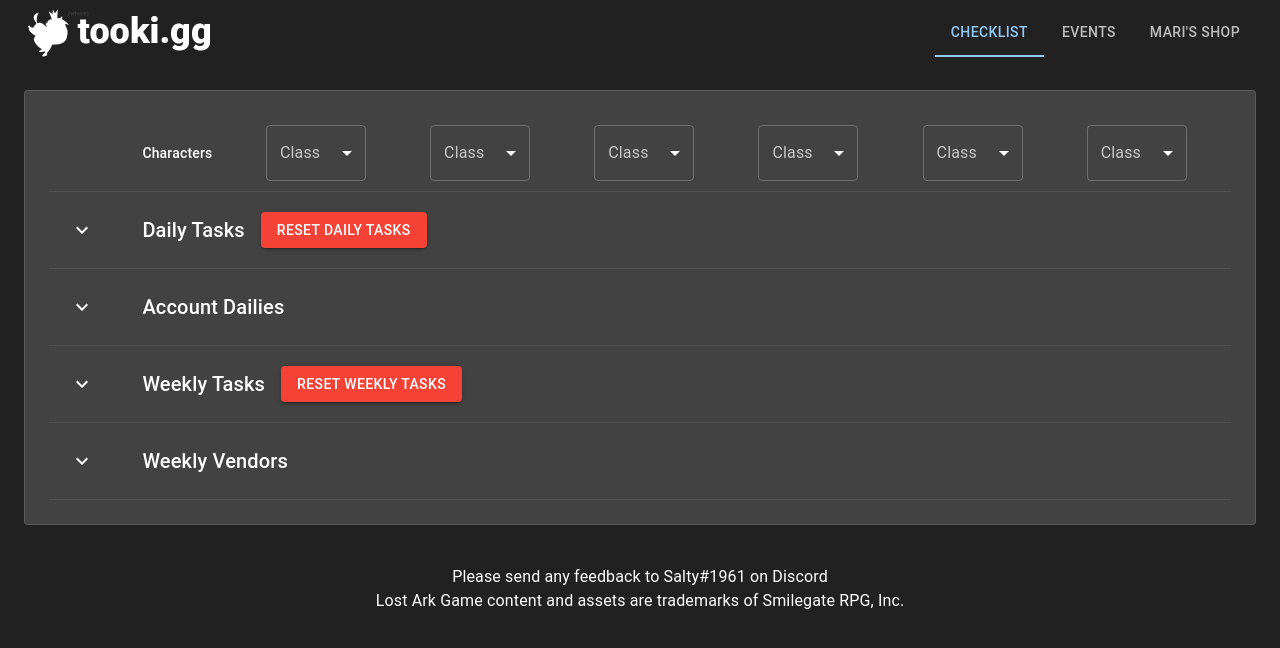
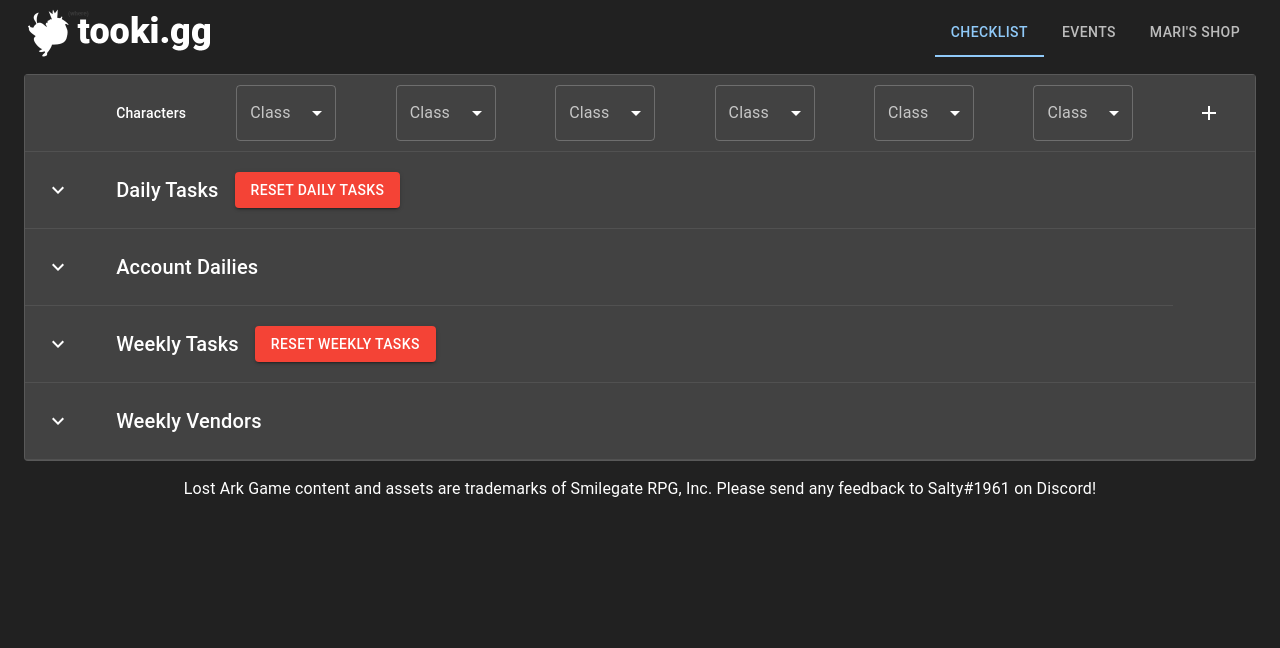
Before and after one commit to datmeal/tooki.gg-lostarkchecklist, a React (Create React App) app: page / in a window 1280 px wide. Shown: the top 648 px of the page. Built offline with nearby package versions, Linux system fonts and the light colour scheme.

Commit message:
Add Character feature added

```diff
--- a/src/App.js
+++ b/src/App.js
@@ -75,25 +75,57 @@ const defaultValues = {
     vendorPirate: false,
     vendorRift: false,
     vendorChaos: false,
+    vendorPvp: false,
   },
   rosterStatus: {
+    eventguardian: false,
     grandprix: false,
     adv: false,
     cal: false,
     chaosgate: false,
     anguishedisle: false,
-    rapportsong1: false,
-    rapportsong2: false,
-    rapportsong3: false,
-    rapportsong4: false,
-    rapportsong5: false,
-    rapportsong6: false,
-    rapportemote1: false,
-    rapportemote2: false,
-    rapportemote3: false,
-    rapportemote4: false,
-    rapportemote5: false,
-    rapportemote6: false,
+    rapport1: {
+      name: "Beatrice",
+      song1: false,
+      song2: false,
+      emote1: false,
+      emote2: false,
+    },
+    rapport2: {
+      name: "Sasha",
+      song1: false,
+      song2: false,
+      emote1: false,
+      emote2: false,
+    },
+    rapport3: {
+      name: "Nineveh",
+      song1: false,
+      song2: false,
+      emote1: false,
+      emote2: false,
+    },
+    rapport4: {
+      name: "Blackfang",
+      song1: false,
+      song2: false,
+      emote1: false,
+      emote2: false,
+    },
+    rapport5: {
+      name: "Thighrain",
+      song1: false,
+      song2: false,
+      emote1: false,
+      emote2: false,
+    },
+    rapport6: {
+      name: "Mari",
+      song1: false,
+      song2: false,
+      emote1: false,
+      emote2: false,
+    },
   },
 };
 
@@ -107,13 +139,52 @@ const useStore = create((set, get) => ({
     }));
     localStorage.setItem("siteSettings", JSON.stringify(get().siteSettings));
   },
+  addCharacter: () => {
+    set((state) => ({
+      taskStatus: state.taskStatus.concat({
+        id: state.taskStatus.length,
+        name: "",
+        class: "",
+        dailies: defaultValues.dailies,
+        weeklies: defaultValues.weeklies,
+        weeklyVendors: defaultValues.weeklyVendors,
+      }),
+    }));
+    localStorage.setItem("taskStatus", JSON.stringify(get().taskStatus));
+  },
   resetDailyTasks: () => {
     set((state) => ({
       taskStatus: state.taskStatus.map((item) => ({
         ...item,
         dailies: defaultValues.dailies,
       })),
-      rosterStatus: defaultValues.rosterStatus,
+      // rosterStatus: defaultValues.rosterStatus,
+      rosterStatus: _.reduce(
+        state.rosterStatus,
+        (result, status, item) => {
+          const rapports = [
+            "rapport1",
+            "rapport2",
+            "rapport3",
+            "rapport4",
+            "rapport5",
+            "rapport6",
+          ];
+          if (!_.includes(rapports, item)) {
+            result[item] = false;
+          } else {
+            result[item] = {
+              name: status["name"],
+              song1: false,
+              song2: false,
+              emote1: false,
+              emote2: false,
+            };
+          }
+          return result;
+        },
+        {}
+      ),
     }));
     localStorage.setItem("taskStatus", JSON.stringify(get().taskStatus));
     localStorage.setItem("rosterStatus", JSON.stringify(get().rosterStatus));
@@ -195,6 +266,30 @@ const useStore = create((set, get) => ({
       ),
     }));
     localStorage.setItem("taskStatus", JSON.stringify(get().taskStatus));
+    localStorage.setItem("rosterStatus", JSON.stringify(get().rosterStatus));
+  },
+  toggleRapportStatus: (rapportName, toggleItem) => {
+    set((state) => ({
+      rosterStatus: {
+        ...state.rosterStatus,
+        [rapportName]: {
+          ...state.rosterStatus[rapportName],
+          [toggleItem]: !state.rosterStatus[rapportName][toggleItem],
+        },
+      },
+    }));
+    localStorage.setItem("rosterStatus", JSON.stringify(get().rosterStatus));
+  },
+  setRapportName: (rapportName, name) => {
+    set((state) => ({
+      rosterStatus: {
+        ...state.rosterStatus,
+        [rapportName]: {
+          ...state.rosterStatus[rapportName],
+          name,
+        },
+      },
+    }));
     localStorage.setItem("rosterStatus", JSON.stringify(get().rosterStatus));
   },
   updateSiteSettings: (siteSettings) => {
@@ -581,9 +676,16 @@ function App() {
         });
         updateTS(parsedLocalTasks);
       }
+      // const parsedSettings = JSON.parse(localTaskStatus);
+      // const updatedSettings = { ...defaultValues.taskStatus };
     }
     if (localRosterStatus) {
-      updateRS(JSON.parse(localRosterStatus));
+      const parsedSettings = JSON.parse(localRosterStatus);
+      const updatedSettings = { ...defaultValues.rosterStatus };
+      _.each(parsedSettings, (value, settingName) => {
+        updatedSettings[settingName] = value;
+      });
+      updateRS(updatedSettings);
     }
     if (localEventSettings) {
       const parsedSettings = JSON.parse(localEventSettings);
@@ -609,7 +711,7 @@ function App() {
   // console.log(JSON.parse(localTaskStatus), JSON.parse(localRosterStatus));
 
   const TabPanel = (props) => {
-    const { children, value, index, ...other } = props;
+    const { children, noPadding = false, value, index, ...other } = props;
 
     return (
       <div
@@ -622,7 +724,11 @@ function App() {
         {value === index && (
           <Paper
             variant="outlined"
-            sx={{ my: { xs: 2, md: 4 }, p: { xs: 1, md: 3 } }}
+            sx={
+              noPadding
+                ? { margin: "16px 0 8px", p: 0 }
+                : { margin: "16px 0 8px", padding: "16px 16px" }
+            }
           >
             {children}
           </Paper>
@@ -685,7 +791,7 @@ function App() {
             </Tabs>
           </Grid>
         </Grid>
-        <TabPanel value={tabValue} index={0}>
+        <TabPanel value={tabValue} index={0} noPadding>
           <Checklist useStore={useStore} theme={theme} />
         </TabPanel>
         <TabPanel value={tabValue} index={1}>
@@ -701,11 +807,8 @@ function App() {
           }}
         >
           <Typography align="center">
-            Please send any feedback to Salty#1961 on Discord
-          </Typography>
-          <Typography align="center">
             Lost Ark Game content and assets are trademarks of Smilegate RPG,
-            Inc.
+            Inc. Please send any feedback to Salty#1961 on Discord!
           </Typography>
         </Box>
       </Container>
--- a/src/CharacterSelect.js
+++ b/src/CharacterSelect.js
@@ -33,7 +33,7 @@ export default function CharacterSelect(props) {
       "Sorceress",
       "Soulfist",
       "Striker",
-      "Summoner",
+      // "Summoner",
       "Wardancer",
     ];
 
--- a/src/Checklist.js
+++ b/src/Checklist.js
@@ -1,8 +1,12 @@
 import * as React from "react";
 import styled from "@emotion/styled";
+import AddIcon from "@mui/icons-material/Add";
 import Button from "@mui/material/Button";
 import Box from "@mui/material/Box";
 import InfoIcon from "@mui/icons-material/Info";
+import InputLabel from "@mui/material/InputLabel";
+import MenuItem from "@mui/material/MenuItem";
+import Select from "@mui/material/Select";
 import Table from "@mui/material/Table";
 import TableBody from "@mui/material/TableBody";
 import TableCell from "@mui/material/TableCell";
@@ -49,6 +53,7 @@ function createData(name, id, info, icon, color) {
 
 const dailies = [
   createData(`Guild Donation`, "guildDonation", null, icon_guild),
+  // createData(`Guild Mission`, "guildMission", null, icon_guild),
   createData(`Una's Task 1`, "una1", null, icon_una_daily, "una"),
   createData(`Una's Task 2`, "una2", null, icon_una_daily, "una"),
   createData(`Una's Task 3`, "una3", null, icon_una_daily, "una"),
@@ -64,6 +69,13 @@ const dailies = [
 ];
 
 const accountDailies = [
+  createData(
+    `Event Guardian`,
+    "eventguardian",
+    null,
+    icon_guardian,
+    "guardian"
+  ),
   createData(`Grand Prix`, "grandprix", null, icon_grandprix),
   createData(
     `Adventure Island`,
@@ -75,18 +87,6 @@ const accountDailies = [
   createData(`Field Boss`, "cal", null, icon_field_boss, "boss"),
   createData(`Chaos Gate`, "chaosgate", null, icon_chaos_gate, "chaosGate"),
   createData(`Anguished Isle`, "anguishedisle"),
-  createData(`Rapport Song 1`, "rapportsong1", null, icon_rapport, "rapport"),
-  createData(`Rapport Song 2`, "rapportsong2", null, icon_rapport, "rapport"),
-  createData(`Rapport Song 3`, "rapportsong3", null, icon_rapport, "rapport"),
-  createData(`Rapport Song 4`, "rapportsong4", null, icon_rapport, "rapport"),
-  createData(`Rapport Song 5`, "rapportsong5", null, icon_rapport, "rapport"),
-  createData(`Rapport Song 6`, "rapportsong6", null, icon_rapport, "rapport"),
-  createData(`Rapport Emote 1`, "rapportemote1", null, icon_rapport, "rapport"),
-  createData(`Rapport Emote 2`, "rapportemote2", null, icon_rapport, "rapport"),
-  createData(`Rapport Emote 3`, "rapportemote3", null, icon_rapport, "rapport"),
-  createData(`Rapport Emote 4`, "rapportemote4", null, icon_rapport, "rapport"),
-  createData(`Rapport Emote 5`, "rapportemote5", null, icon_rapport, "rapport"),
-  createData(`Rapport Emote 6`, "rapportemote6", null, icon_rapport, "rapport"),
 ];
 
 const weeklies = [
@@ -194,6 +194,7 @@ const weeklyVendors = [
   createData(`Pirate`, "vendorPirate"),
   createData(`Rift Piece`, "vendorRift"),
   createData(`Endless Chaos`, "vendorChaos"),
+  createData(`PVP`, "vendorPvp"),
 ];
 
 export default function Checklist(props) {
@@ -211,12 +212,15 @@ export default function Checklist(props) {
   const toggleWeeklyVendorStatus = useStore(
     (state) => state.toggleWeeklyVendorStatus
   );
+  const setRapportName = useStore((state) => state.setRapportName);
+  const toggleRapportStatus = useStore((state) => state.toggleRapportStatus);
+  const addCharacter = useStore((state) => state.addCharacter);
 
   // normal hooks
   // const [openDailyTasks, setOpenDailyTasks] = React.useState(false);
-  const [openDailyAccount, setOpenDailyAccount] = React.useState(false);
-  const [openWeeklyTasks, setOpenWeeklyTasks] = React.useState(false);
-  const [openWeeklyVendors, setOpenWeeklyVendors] = React.useState(false);
+  // const [openDailyAccount, setOpenDailyAccount] = React.useState(false);
+  // const [openWeeklyTasks, setOpenWeeklyTasks] = React.useState(false);
+  // const [openWeeklyVendors, setOpenWeeklyVendors] = React.useState(false);
 
   function handleDailyStatus(taskName, id) {
     toggleDailyStatus(taskName, id);
@@ -240,31 +244,54 @@ export default function Checklist(props) {
     height: 24px;
   `;
 
+  // console.log("rosterStatus:", rosterStatus);
+
   return (
     <ThemeProvider theme={theme}>
-      <TableContainer>
-        <Table size="small">
+      <TableContainer sx={{ maxHeight: "calc(100vh - 132px)" }}>
+        <Table
+          stickyHeader
+          size="small"
+          sx={{ maxHeight: "calc(100vh - 144px)" }}
+        >
           <TableHead>
             <TableRow>
-              <TableCell />
-              <TableCell>
+              <TableCell
+                sx={{
+                  backgroundColor: theme.palette.background.paper,
+                }}
+              />
+              <TableCell
+                sx={{ backgroundColor: theme.palette.background.paper }}
+              >
                 {/* <Checkbox /> */}
                 Characters
               </TableCell>
               {taskStatus.map((charData) => (
-                <TableCell key={`class-${charData.id}`}>
+                <TableCell
+                  key={`class-${charData.id}`}
+                  sx={{ backgroundColor: theme.palette.background.paper }}
+                >
                   <CharacterSelect
                     charData={charData}
                     useStore={props.useStore}
                   />
                 </TableCell>
               ))}
+              <TableCell
+                sx={{ backgroundColor: theme.palette.background.paper }}
+              >
+                <Box>
+                  <IconButton onClick={() => addCharacter()}>
+                    <AddIcon />
+                  </IconButton>
+                </Box>
+              </TableCell>
             </TableRow>
           </TableHead>
           <TableBody>
-            {/* <CharacterNameRow useStore={props.useStore} /> */}
             <TableRow>
-              <TableCell>
+              <TableCell size="small">
                 <IconButton
                   aria-label="expand row"
                   size="small"
@@ -327,9 +354,12 @@ export default function Checklist(props) {
                       padding="checkbox"
                       key={`dailies-${charData.id}`}
                     >
+                      <Box>
                         <Checkbox
                           // color={row.color ? row.color : "primary"}
-                        onChange={() => handleDailyStatus(row.id, charData.id)}
+                          onChange={() =>
+                            handleDailyStatus(row.id, charData.id)
+                          }
                           checked={taskStatus[charData.id].dailies[row.id]}
                           sx={
                             row.color && {
@@ -340,8 +370,10 @@ export default function Checklist(props) {
                             }
                           }
                         />
+                      </Box>
                     </TableCell>
                   ))}
+                  <TableCell />
                 </TableRow>
               ))}
             <TableRow>
@@ -358,7 +390,11 @@ export default function Checklist(props) {
                   )}
                 </IconButton>
               </TableCell>
-              <TableCell colSpan={taskStatus.length + 2}>
+              <TableCell
+                colSpan={
+                  siteSettings.accountDailiesOpen ? 2 : taskStatus.length + 1
+                }
+              >
                 <Box sx={{ display: "flex", alignItems: "center" }}>
                   <Typography
                     variant="h6"
@@ -369,9 +405,26 @@ export default function Checklist(props) {
                   </Typography>
                 </Box>
               </TableCell>
+              {siteSettings.accountDailiesOpen && (
+                <>
+                  <TableCell>
+                    <Typography>Rapport Name</Typography>
+                  </TableCell>
+                  <TableCell>
+                    <Typography>Song</Typography>
+                  </TableCell>
+                  <TableCell />
+                  <TableCell colSpan={2}>
+                    <Typography>Emote</Typography>
+                  </TableCell>
+                  <TableCell colSpan={taskStatus.length - 5} />
+                </>
+              )}
             </TableRow>
             {siteSettings.accountDailiesOpen &&
-              accountDailies.map((row) => (
+              accountDailies.map((row, index) => {
+                const rapportItem = rosterStatus[`rapport${index + 1}`];
+                return (
                   <TableRow hover role="checkbox" key={row.id}>
                     <TableCell>
                       {row.info && (
@@ -397,11 +450,20 @@ export default function Checklist(props) {
                     <TableCell
                       padding="checkbox"
                       key={`${row.id}`}
-                    colSpan={taskStatus.length}
+                      colSpan={rapportItem ? 1 : taskStatus.length}
+                    >
+                      <Box
+                        sx={{
+                          display: "flex",
+                          justifyContent: "space-between",
+                          alignItems: "center",
+                        }}
                       >
                         <Checkbox
                           color="primary"
-                      onChange={(event) => handleAccountDaily(event, row.id)}
+                          onChange={(event) =>
+                            handleAccountDaily(event, row.id)
+                          }
                           checked={rosterStatus[row.id]}
                           sx={
                             row.color && {
@@ -412,9 +474,60 @@ export default function Checklist(props) {
                             }
                           }
                         />
+                        <IconImage src={icon_rapport} />
+                      </Box>
                     </TableCell>
+                    {rapportItem && (
+                      <>
+                        <TableCell>
+                          <Box>
+                            <TextField
+                              id={`rapport${index + 1}_name`}
+                              label="NPC"
+                              defaultValue={rapportItem.name}
+                              type="string"
+                              margin="normal"
+                              onBlur={(e) => {
+                                setRapportName(
+                                  `rapport${index + 1}`,
+                                  e.target.value
+                                );
+                              }}
+                            />
+                          </Box>
+                        </TableCell>
+                        {["song1", "song2", "emote1", "emote2"].map((item) => (
+                          <TableCell
+                            padding="checkbox"
+                            key={`rapport${index + 1}_${item}`}
+                            colSpan={1}
+                          >
+                            <Box>
+                              <Checkbox
+                                color="primary"
+                                onChange={() =>
+                                  toggleRapportStatus(
+                                    `rapport${index + 1}`,
+                                    item
+                                  )
+                                }
+                                checked={rapportItem[item]}
+                                sx={{
+                                  color: theme.palette["rapport"]["main"],
+                                  "&.Mui-checked": {
+                                    color: theme.palette["rapport"]["main"],
+                                  },
+                                }}
+                              />
+                            </Box>
+                          </TableCell>
+                        ))}
+                        <TableCell colSpan={taskStatus.length - 5} />
+                      </>
+                    )}
                   </TableRow>
-              ))}
+                );
+              })}
             <TableRow>
               <TableCell>
                 <IconButton
@@ -479,9 +592,12 @@ export default function Checklist(props) {
                       padding="checkbox"
                       key={`weeklies-${charData.id}`}
                     >
+                      <Box>
                         <Checkbox
                           color="primary"
-                        onChange={() => handleWeeklyStatus(row.id, charData.id)}
+                          onChange={() =>
+                            handleWeeklyStatus(row.id, charData.id)
+                          }
                           checked={taskStatus[charData.id].weeklies[row.id]}
                           sx={
                             row.color && {
@@ -492,8 +608,10 @@ export default function Checklist(props) {
                             }
                           }
                         />
+                      </Box>
                     </TableCell>
                   ))}
+                  <TableCell />
                 </TableRow>
               ))}
             <TableRow>
@@ -534,15 +652,20 @@ export default function Checklist(props) {
                       padding="checkbox"
                       key={`weeklyVendors-${charData.id}`}
                     >
+                      <Box>
                         <Checkbox
                           color="primary"
                           onChange={(event) =>
                             handleWeeklyVendorStatus(row.id, charData.id)
                           }
-                        checked={taskStatus[charData.id].weeklyVendors[row.id]}
+                          checked={
+                            taskStatus[charData.id].weeklyVendors[row.id]
+                          }
                         />
+                      </Box>
                     </TableCell>
                   ))}
+                  <TableCell />
                 </TableRow>
               ))}
           </TableBody>
```
Lines whose indentation alone changed are shown as unchanged.
